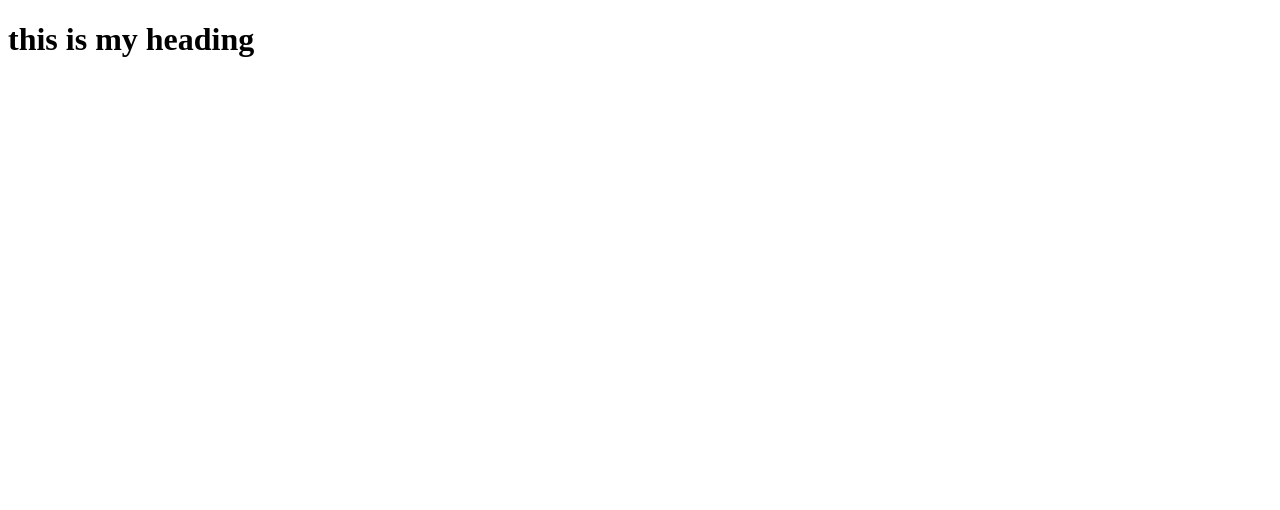
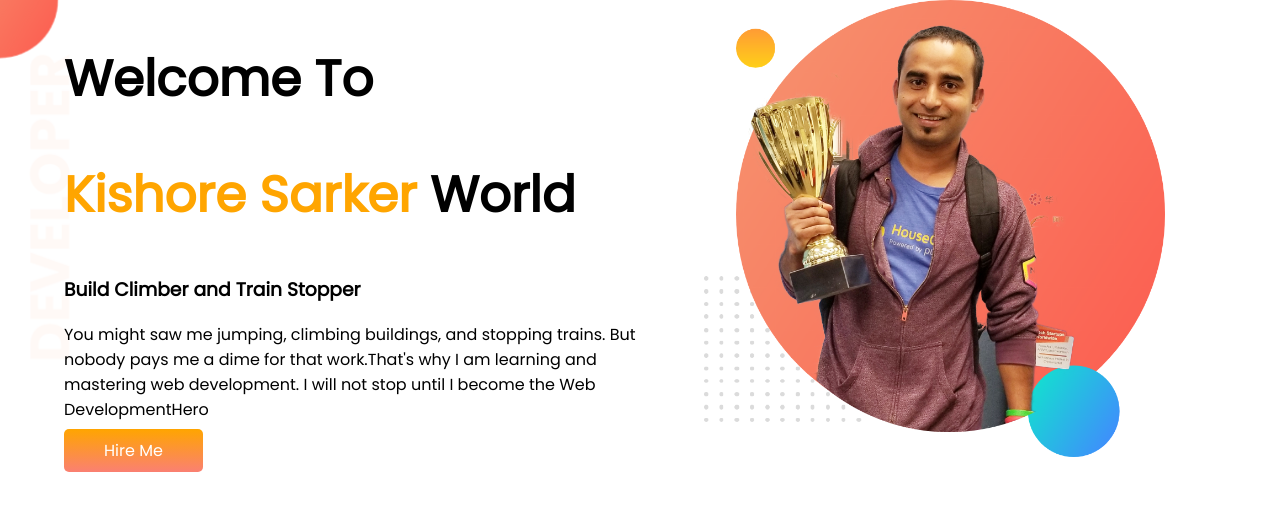
Before and after one commit to krishnasarker/developer-portfolio-2, a plain HTML site: page index.html in a window 1280 px wide. Drawn offline with Linux system fonts and the light colour scheme.

Commit message:
top banner added

```diff
--- a/index.html
+++ b/index.html
@@ -1,13 +1,33 @@
 <!DOCTYPE html>
 <html lang="en">
+
 <head>
     <meta charset="UTF-8">
     <meta http-equiv="X-UA-Compatible" content="IE=edge">
     <meta name="viewport" content="width=device-width, initial-scale=1.0">
     <title>Document</title>
     <link rel="stylesheet" href="style.css">
+    <link rel="preconnect" href="https://fonts.googleapis.com">
+    <link rel="preconnect" href="https://fonts.gstatic.com" crossorigin>
+    <link href="https://fonts.googleapis.com/css2?family=Poppins&display=swap" rel="stylesheet">
 </head>
+
 <body>
-    <h1>this is my heading</h1>
+    <section class="top-banner">
+        <div class="half-width">
+            <h1>Welcome To</h1>
+            <h1> <span style="color:orange;">Kishore Sarker</span> World</h1>
+            <h3>Build Climber and Train Stopper</h3>
+            <p>You might saw me jumping, climbing buildings, and stopping trains. But nobody pays me a dime for that
+                work.That's why I am learning and mastering web development. I will not stop until I become the Web
+                DevelopmentHero</p>
+            <a class="link-button" target="_blank" href="www.linkedin.com">Hire Me</a>
+        </div>
+
+        <div class="half-width">
+            <img src="images/jhankar.png" alt="">
+        </div>
+    </section>
 </body>
+
 </html>
--- a/style.css
+++ b/style.css
@@ -0,0 +1,34 @@
+body {
+    font-family: 'Poppins', sans-serif;
+    margin: 0;
+}
+
+h1 {
+    font-size: 50px;
+}
+
+section {
+    display: flex;
+}
+
+.half-width {
+    width: 50%;
+    padding-left: 5%;
+}
+
+.half-width img {
+    width: 80%;
+}
+
+.link-button {
+    text-decoration: none;
+    background-image: linear-gradient(orange, salmon);
+    padding: 10px 40px;
+    color: white;
+    border-radius: 5px;
+}
+
+.top-banner {
+    background-image: url(images/top-banner.png);
+    background-repeat: no-repeat;
+}
```
Also changed, not shown: images/dream-bg.png (added), images/exp-bg.png (added), images/jhankar.png (added), images/jhankar2.png (added), images/my-bg.png (added), images/my-bg2.png (added), images/top-banner.png (added).
